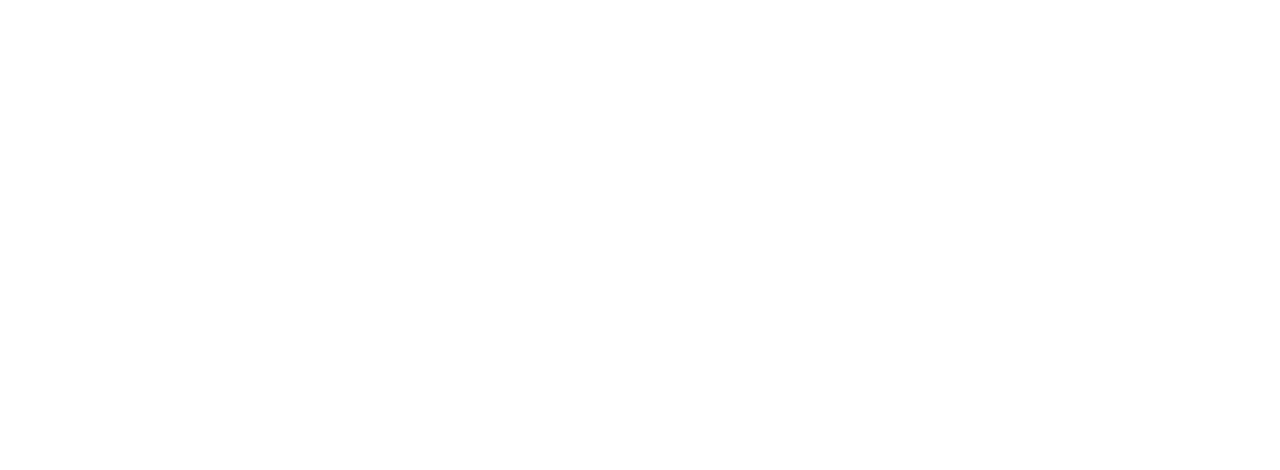
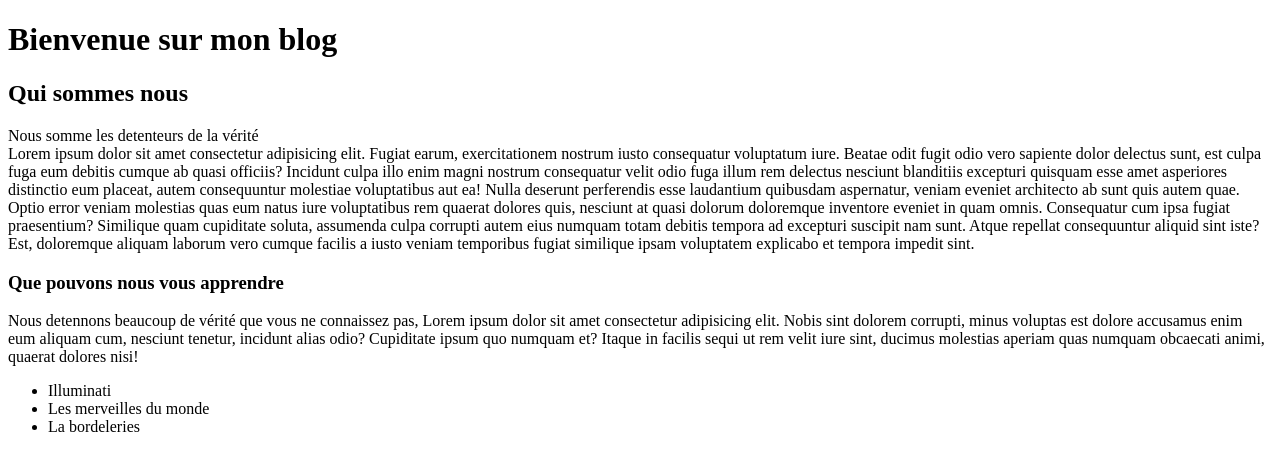
Before and after one commit to Solenne001/htmlCssSassPartie4, a plain HTML site: page html/index.html in a window 1280 px wide. Drawn offline with Linux system fonts and the light colour scheme.

Commit message:
starting html

```diff
--- a/html/index.html
+++ b/html/index.html
@@ -7,6 +7,44 @@
     <title>Document</title>
 </head>
 <body>
-
+    <div class="container">
+        <div class="entete">
+            <h1>Bienvenue sur mon blog</h1>
+        </div>
+        <div class="presentation">
+            <h2>Qui sommes nous</h2>
+            <p>
+                <span class="detenteur">Nous somme les detenteurs de la vérité</span>
+                <br>Lorem ipsum dolor sit amet consectetur adipisicing elit. Fugiat earum,
+                 exercitationem nostrum iusto consequatur voluptatum iure. Beatae odit fugit
+                 odio vero sapiente dolor delectus sunt, est culpa fuga eum debitis cumque ab
+                quasi officiis? Incidunt culpa illo enim magni nostrum consequatur velit odio
+                fuga illum rem delectus nesciunt blanditiis excepturi quisquam esse amet
+                asperiores distinctio eum placeat, autem consequuntur molestiae voluptatibus
+                aut ea! Nulla deserunt perferendis esse laudantium quibusdam aspernatur, veniam
+                eveniet architecto ab sunt quis autem quae. Optio error veniam molestias quas eum
+                natus iure voluptatibus rem quaerat dolores quis, nesciunt at quasi dolorum doloremque
+                inventore eveniet in quam omnis. Consequatur cum ipsa fugiat praesentium? Similique quam
+                cupiditate soluta, assumenda culpa corrupti autem eius numquam totam debitis
+                tempora ad excepturi suscipit nam sunt. Atque repellat consequuntur aliquid
+                sint iste? Est, doloremque aliquam laborum vero cumque facilis
+                a iusto veniam temporibus fugiat similique ipsam voluptatem explicabo et tempora impedit sint.
+            </p>
+        </div>
+        <div class="sujets">
+            <h3>Que pouvons nous vous apprendre</h3>
+            <p>Nous detennons beaucoup de vérité que vous ne connaissez pas,
+                Lorem ipsum dolor sit amet consectetur adipisicing elit.
+                 Nobis sint dolorem corrupti, minus voluptas est dolore accusamus
+                 enim eum aliquam cum, nesciunt tenetur, incidunt alias odio? Cupiditate
+                ipsum quo numquam et? Itaque in facilis sequi ut rem velit iure sint,
+                ducimus molestias aperiam quas numquam obcaecati animi, quaerat dolores nisi!</p>
+                 <ul>
+                    <li>Illuminati</li>
+                    <li>Les merveilles du monde</li>
+                    <li>La bordeleries</li>
+                 </ul>
+        </div>
+    </div>
 </body>
 </html>
```
